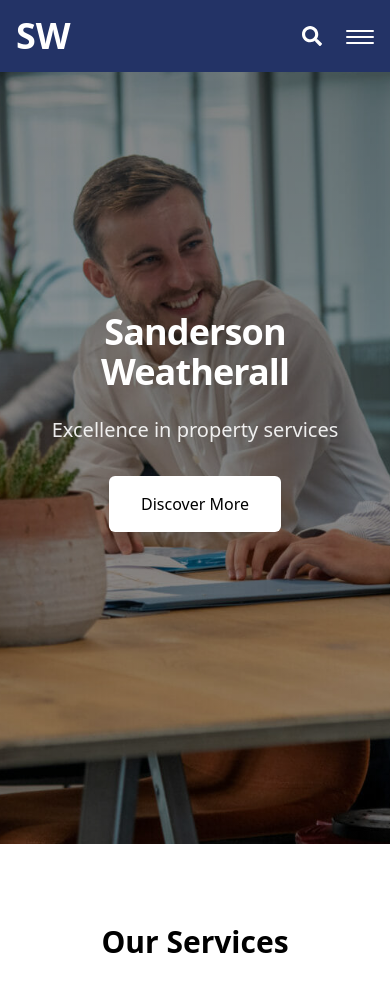
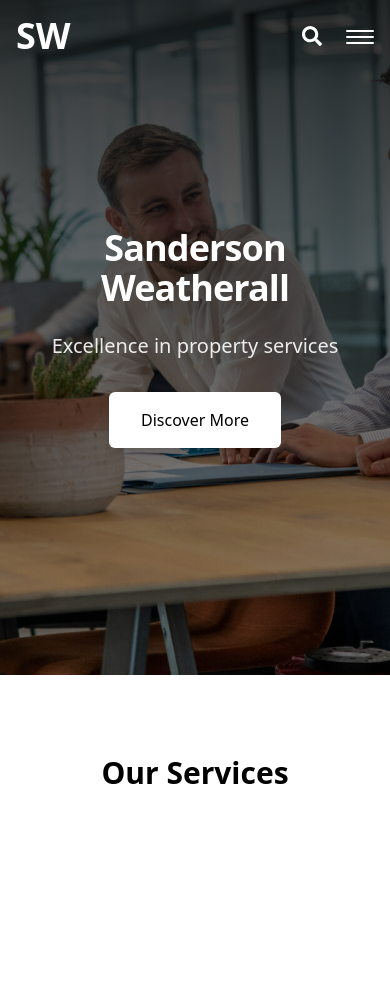
Before and after one commit to Ramkishangupta/newcastle-lettings, a React (Vite) app: page / in a window 390 px wide. Shown: the top 992 px of the page. After the commit the page ends 919 px from the top, so only its background shows below. Built offline with nearby package versions, Linux system fonts and the light colour scheme.

Commit message:
changes ker diya

```diff
--- a/src/components/Navbar.jsx
+++ b/src/components/Navbar.jsx
@@ -7,12 +7,11 @@ import {
 
 const navItems = [
   {
-    name: 'Search Properties',
-    dropdown: ['Residential', 'Commercial', 'Industrial']
+    name: 'Search Properties'
   },
   {
     name: 'Services',
-    dropdown: ['Valuation', 'Management', 'Consultancy']
+    dropdown: ['MORTAGE ADVICE','PROPERTY VALUATION','LETTING GUIDE','NUYING GUIDE','TENANT FINDING','TENENT EVICTION']
   },
   {
     name: 'Property Maintenance',
@@ -91,10 +90,10 @@ const DesktopNav = ({ navItems, isScrolled, setOpenDropdown, openDropdown }) =>
 
 // Mobile Navbar
 const MobileNav = ({
-  mobileOpen, setMobileOpen, searchOpen, setSearchOpen, mobileDropdown, setMobileDropdown
+  mobileOpen, setMobileOpen, searchOpen, setSearchOpen, mobileDropdown, setMobileDropdown, isScrolled
 }) => (
   <>
-    <div className="md:hidden bg-[#233366] w-full flex items-center justify-between px-4 py-4">
+    <div className={`md:hidden w-full flex items-center justify-between px-4 py-4 ${isScrolled ? 'bg-[#233366]' : 'bg-transparent'}`}>
       <span className="text-white text-4xl font-bold">SW</span>
       <div className="flex items-center gap-6">
         <button onClick={() => setSearchOpen(!searchOpen)}><FaSearch className="text-white text-xl" /></button>
@@ -192,7 +191,7 @@ const Navbar = () => {
   }, []);
 
   return (
-    <nav className={`fixed w-full z-50 transition-all duration-300 ${isScrolled ? 'bg-white shadow-md' : 'bg-transparent'}`}>
+    <nav className={`fixed w-full z-50 transition-all duration-300 ${isScrolled ? 'bg-[#f0f0f0]' : 'bg-transparent'}`}>
       <DesktopNav
         navItems={navItems}
         isScrolled={isScrolled}
@@ -207,6 +206,7 @@ const Navbar = () => {
         setSearchOpen={setSearchOpen}
         mobileDropdown={mobileDropdown}
         setMobileDropdown={setMobileDropdown}
+        isScrolled={isScrolled}
       />
     </nav>
   );
--- a/src/page/Home.jsx
+++ b/src/page/Home.jsx
@@ -13,7 +13,7 @@ function Home() {
 
       {/* Hero Section with Background Image */}
       <div
-        className="relative min-h-screen w-full flex items-center justify-center overflow-hidden"
+        className="relative h-[80vh] flex items-center justify-center overflow-hidden"
         style={{
           backgroundImage: `url(${background})`,
           backgroundSize: 'cover',
@@ -23,7 +23,7 @@ function Home() {
         }}
       >
         {/* Gradient Overlay for better text visibility */}
-        <div className="absolute inset-0 bg-gradient-to-b from-black/50 to-black/30"></div>
+        <div className="absolute inset-0 bg-gradient-to-b from-black/80 to-black/30"></div>
 
         {/* Hero Content */}
         <div className="relative z-10 text-center px-4 max-w-4xl mx-auto">
```
Also changed, not shown: src/assets/Images/Logo/Logo-full.png (deleted), src/assets/Images/Logo/Logo-half.png (deleted).
